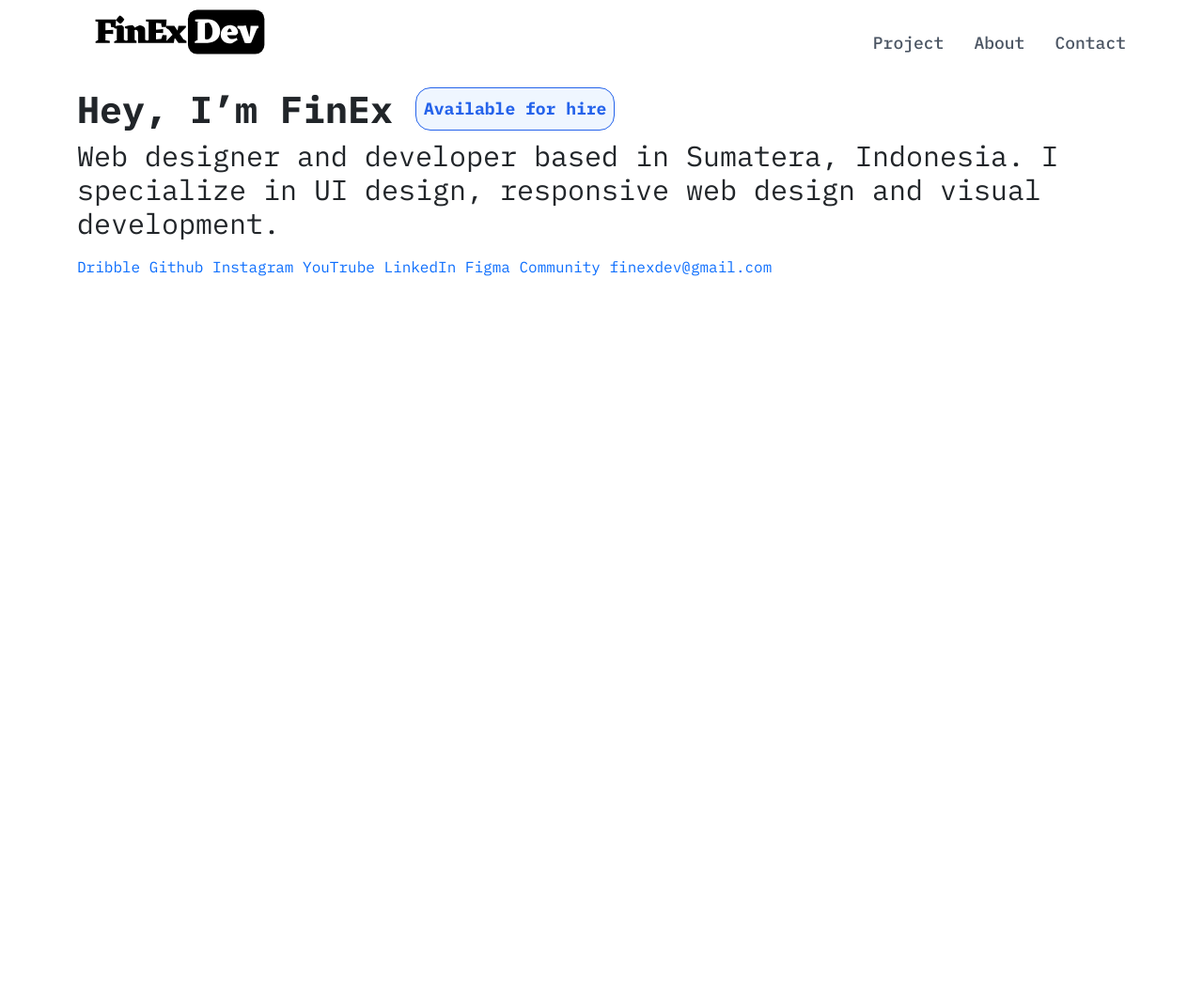
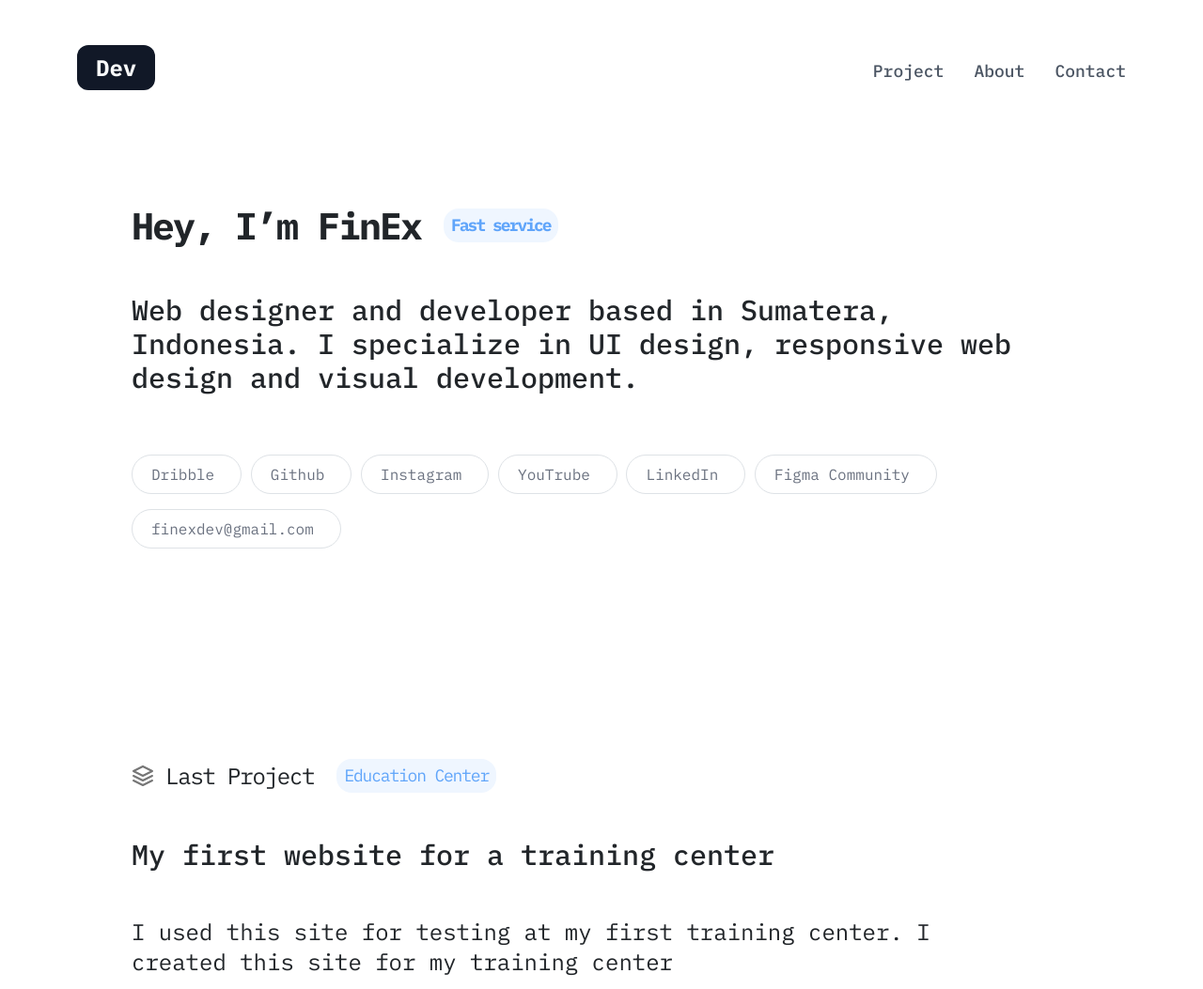
Before and after one commit to FinEx1906/portfolio-tailwindcss, a website: page dist/index.html in a window 1280 px wide. Shown: the top 1053 px of the page at 94% size. Before the commit the page ends 800 px from the top, so only its background shows below. Drawn offline with nearby package versions, Linux system fonts and the light colour scheme.

Commit message:
header qismi yakunladi main qismi qilinyabdi!

```diff
--- /dev/null
+++ b/dist/function/app.js
@@ -0,0 +1,50 @@
+// base
+const projectLoop = [
+    {
+        id: 1,
+        project: "My first website for a training center",
+        projectInfo: "I used this site for testing at my first training center. I created this site for my training center",
+        projectImages: "../../assets/images/lastProject.png",
+        skill: ["HTML", "CSS", "BOOTSTRAP", "SASS", "JAVASCRIPT"]
+    },
+    {
+        id: 2,
+        project: "Dashboard site for testing",
+        projectInfo: "Then! I created a dashboard using javascript to test myself and it has some great functionality. Create new users, register and login, etc",
+        projectImages: "../../assets/images/purple-free-dashbord.png",
+        skill: ["HTML", "CSS", "TAILWINDCSS", "SASS", "javascript"]
+    }
+]
+
+const projectContainer = document.getElementById('projectContainer')
+
+// Loops
+projectLoop.map((item) => {
+    projectContainer.innerHTML += `
+    <div class="my-16">
+        <h4 class="font-normal flex items-center tracking-tighter">
+        <section>
+        <img src="../assets/icon/lastProject.svg" alt="lastProject" >
+        </section>
+        <span class="ml-3">Last Project</span>
+        <span class=" text-blue-400 text-lg block ml-6  pl-2 pr-2 pt-1 pb-1 rounded-2xl bg-blue-50">Education
+            Center</span>
+        </h4>
+        <p class="text-3xl my-5 -tracking-normal font-medium">
+        ${item.project}
+        </p>
+        <p class="text-2xl">${item.projectInfo}</p>
+        <div class="images my-2">
+        <a href="#">
+            <img src="${item.projectImages}" alt="${item.id}" class="img-fluid rounded-lg border-gray-100 border">
+        </a>
+        </div>
+        <div class="button-link">
+        ${item.skill.map(skill => `
+            <button
+                class="pl-5 mt-3 pr-5 pt-2 pb-2 text-gray-500 hover:bg-gray-200 transition border-gray-400 border rounded-3xl text-center">${skill}</button>
+        `).join('')}
+        </div>
+    </div>
+`
+})
--- a/dist/index.html
+++ b/dist/index.html
@@ -1,22 +1,18 @@
 <!DOCTYPE html>
 <html lang="en">
+
 <head>
   <meta charset="UTF-8" />
   <meta name="viewport" content="width=device-width, initial-scale=1.0" />
-    <title>Document</title>
+  <title>Opps! Bad Error</title>
   <link rel="stylesheet" href="./output.css" />
-    <link
-      href="https://cdn.jsdelivr.net/npm/bootstrap@5.3.2/dist/css/bootstrap.min.css"
-      rel="stylesheet"
-      integrity="sha384-T3c6CoIi6uLrA9TneNEoa7RxnatzjcDSCmG1MXxSR1GAsXEV/Dwwykc2MPK8M2HN"
-      crossorigin="anonymous"
-    />
+  <link href="https://cdn.jsdelivr.net/npm/bootstrap@5.3.2/dist/css/bootstrap.min.css" rel="stylesheet"
+    integrity="sha384-T3c6CoIi6uLrA9TneNEoa7RxnatzjcDSCmG1MXxSR1GAsXEV/Dwwykc2MPK8M2HN" crossorigin="anonymous" />
   <link rel="preconnect" href="https://fonts.googleapis.com" />
   <link rel="preconnect" href="https://fonts.gstatic.com" crossorigin />
   <link
     href="https://fonts.googleapis.com/css2?family=IBM+Plex+Mono:ital,wght@0,100;0,200;0,300;0,400;0,500;0,600;0,700;1,200;1,300;1,400;1,500;1,600;1,700&display=swap"
-      rel="stylesheet"
-    />
+    rel="stylesheet" />
   <style>
     body {
       font-family: "IBM Plex Mono", monospace;
@@ -25,73 +21,85 @@
 </head>
 
 <body>
-    <div class="container">
+  <div class="container ">
     <header>
-        <nav class="flex justify-between items-center">
+      <nav class="flex justify-between items-center navbar my-10">
         <div class="logo">
-            <img src="../assets/images/logo.svg" alt="logo" class="w-56" />
+          <h1 class="font-black bg-gray-900 pl-5 pr-5 pt-2 pb-2 rounded-xl text-gray-50 text-2xl">Dev</h1>
         </div>
         <ul id="listing" class="nav">
           <li class="ml-8">
-              <a href="#" class="no-underline text-gray-600 text-lg font-medium"
-                >Project</a
-              >
+            <a href="#projectContainer" class="no-underline text-gray-600 text-lg font-medium">Project</a>
           </li>
           <li class="ml-8">
-              <a href="#" class="no-underline text-gray-600 text-lg font-medium"
-                >About</a
-              >
+            <a href="#" class="no-underline text-gray-600 text-lg font-medium">About</a>
           </li>
           <li class="ml-8">
-              <a href="#" class="no-underline text-gray-600 text-lg font-medium"
-                >Contact</a
-              >
+            <a href="#" class="no-underline text-gray-600 text-lg font-medium">Contact</a>
           </li>
         </ul>
       </nav>
-        <div class="header-content">
-          <h1 class="font-bold flex items-center">
+    </header>
+    <div class="flex justify-center items-center">
+      <div>
+        <div>
+          <div class="header-content flex items-center my-16">
+            <section style="max-width: 1000px;">
+              <h1 class="font-bold flex items-center tracking-tighter">
                 Hey, I’m FinEx
-            <span
-              class="text-blue-600 text-lg block ml-6 border-blue-600 border-1 p-2 rounded-2xl bg-blue-50"
-              >Available for hire</span
-            >
+                <span class=" text-blue-400 text-lg block ml-6  pl-2 pr-2 pt-1 pb-1 rounded-2xl bg-blue-50">Fast
+                  service</span>
               </h1>
-          <p class="text-3xl">
+              <p class="text-3xl my-5 -tracking-normal font-medium">
                 Web designer and developer based in Sumatera, Indonesia. I
                 specialize in UI design, responsive web design and visual
                 development.
               </p>
               <div class="button-link">
                 <a href="#" class="no-underline">
-              <button>Dribble</button>
+                  <button
+                    class="pl-5 mt-3 pr-7 pt-2 pb-2 text-gray-500 hover:bg-gray-200 transition border-gray-400 border rounded-3xl">Dribble</button>
                 </a>
                 <a href="#" class="no-underline">
-              <button>Github</button>
+                  <button
+                    class="pl-5 mt-3 pr-7 pt-2 pb-2 text-gray-500 hover:bg-gray-200 transition border-gray-400 border rounded-3xl">Github</button>
                 </a>
                 <a href="#" class="no-underline">
-              <button>Instagram</button>
+                  <button
+                    class="pl-5 mt-3 pr-7 pt-2 pb-2 text-gray-500 hover:bg-gray-200 transition border-gray-400 border rounded-3xl">Instagram</button>
                 </a>
                 <a href="#" class="no-underline">
-              <button>YouTrube</button>
+                  <button
+                    class="pl-5 mt-3 pr-7 pt-2 pb-2 text-gray-500 hover:bg-gray-200 transition border-gray-400 border rounded-3xl">YouTrube</button>
                 </a>
                 <a href="#" class="no-underline">
-              <button>LinkedIn</button>
+                  <button
+                    class="pl-5 mt-3 pr-7 pt-2 pb-2 text-gray-500 hover:bg-gray-200 transition border-gray-400 border rounded-3xl">LinkedIn</button>
                 </a>
                 <a href="#" class="no-underline">
-              <button>Figma Community</button>
+                  <button
+                    class="pl-5 mt-3 pr-7 pt-2 pb-2 text-gray-500 hover:bg-gray-200 transition border-gray-400 border rounded-3xl">Figma
+                    Community</button>
                 </a>
                 <a href="#" class="no-underline">
-              <button>finexdev@gmail.com</button>
+                  <button
+                    class="pl-5 mt-3 pr-7 pt-2 pb-2 text-gray-500 hover:bg-gray-200 transition border-gray-400 border rounded-3xl">finexdev@gmail.com</button>
                 </a>
               </div>
+            </section>
           </div>
-      </header>
+          <main class="main-content flex  my-40">
+            <section style="max-width: 900px;" id="projectContainer"></section>
+          </main>
         </div>
-    <script
-      src="https://cdn.jsdelivr.net/npm/bootstrap@5.3.2/dist/js/bootstrap.bundle.min.js"
+      </div>
+    </div>
+  </div>
+  <script src="https://cdn.jsdelivr.net/npm/bootstrap@5.3.2/dist/js/bootstrap.bundle.min.js"
     integrity="sha384-C6RzsynM9kWDrMNeT87bh95OGNyZPhcTNXj1NW7RuBCsyN/o0jlpcV8Qyq46cDfL"
-      crossorigin="anonymous"
-    ></script>
+    crossorigin="anonymous"></script>
+  <script type="module" src="../dist/function/app.js"></script>
+  <script type="module" src="../dist/function/base.js"></script>
 </body>
+
 </html>
```
Also changed, not shown: assets/icon/lastProject.svg (added), assets/images/lastProject.png (added), assets/images/purple-free-dashbord.png (added), dist/function/base.js (added), dist/output.css. Lines whose indentation alone changed are shown as unchanged.
